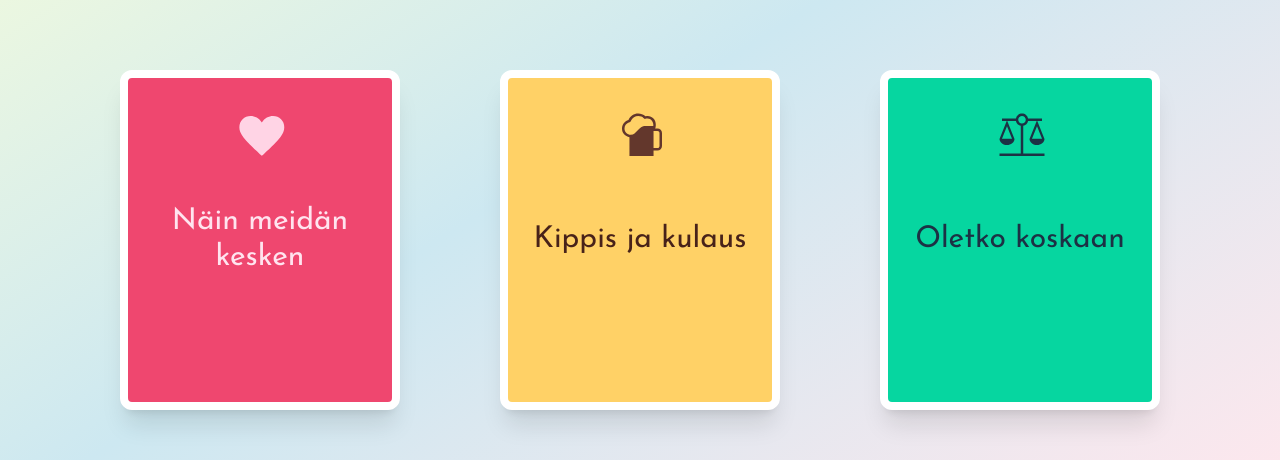
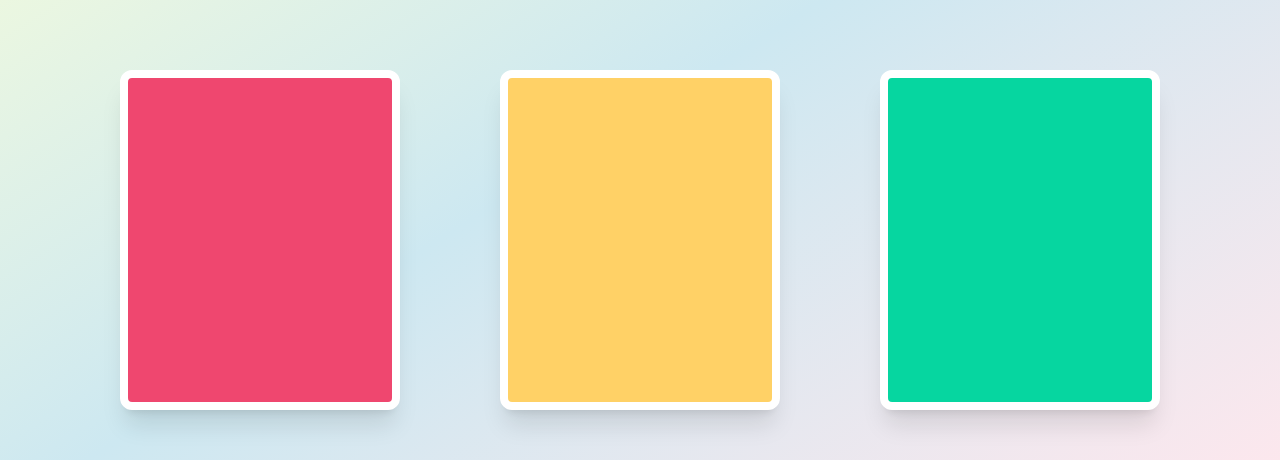
Before and after one commit to jamktiko/stripNsip, a SvelteKit app in the folder projekti/: page / in a window 1280 px wide. Shown: the part 286-746 px from the top of the page. Built offline with nearby package versions, Linux system fonts and the light colour scheme.

Commit message:
tekstin 180 asteen kääntö saatu tehtyä

```diff
--- a/projekti/src/routes/Kortti.svelte
+++ b/projekti/src/routes/Kortti.svelte
@@ -24,7 +24,11 @@
 <button {onclick} class="card {flippaus ? 'flipped' : ''} {className}">
 	<div class="front">
 		<div class="grid grid-cols-1 justify-items-center">
-			<div class="font-josefin absolute top-1/2 -translate-y-1/2 pl-5 pr-5 text-2xl lg:text-3xl">
+			<div
+				class="teksti {flippaus
+					? 'flipped'
+					: ''} font-josefin absolute top-1/2 -translate-y-1/2 pl-5 pr-5 text-2xl lg:text-3xl"
+			>
 				{text}
 			</div>
 			<span class="justify-items-center"
@@ -43,6 +47,14 @@
 </button>
 
 <style>
+	.teksti {
+		transition: transform 0.7s; /* Smooth animaatio */
+		transform: rotateY(180deg); /* Oletusarvo */
+	}
+
+	.teksti.flipped {
+		transform: rotateY(0deg); /* Flippauksen arvo */
+	}
 	.card.flipped {
 		transform: rotateY(0);
 	}
@@ -56,7 +68,7 @@
 		/* height: 400em;
 		background: var(--bg-1);
 		border-radius: 2em; */
-		transform: rotateY(360deg);
+		transform: rotateY(180deg);
 		transition: transform 0.7s;
 		transform-style: preserve-3d;
 		/* padding: 0;
```
